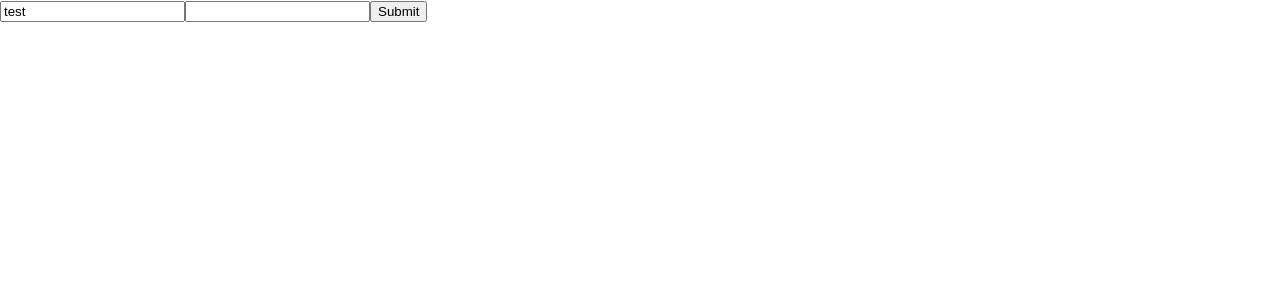
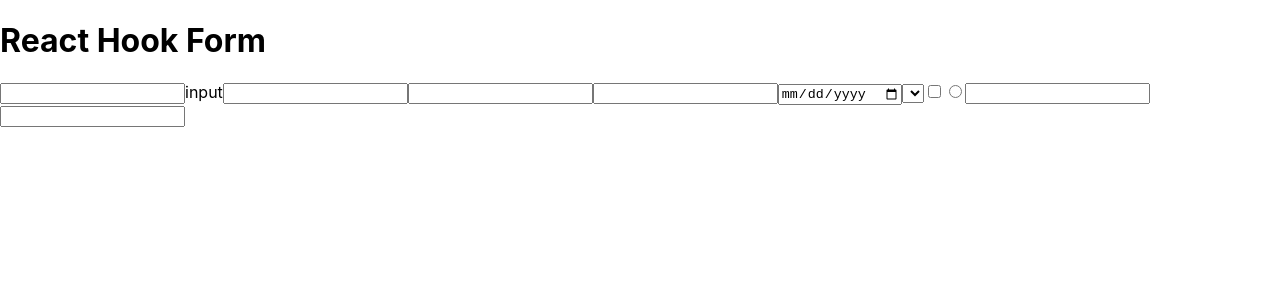
Before and after one commit to KLau7/React-Recoil-With-React-Hook-Form, a React (Create React App) app: page / in a window 1280 px wide. Shown: the top 300 px of the page. Built offline with nearby package versions, Linux system fonts and the light colour scheme.

Commit message:
update notes and form

```diff
--- a/src/App.js
+++ b/src/App.js
@@ -2,27 +2,51 @@ import './App.css';
 import { useForm } from 'react-hook-form';
 
 function App() {
-  const { register, handleSubmit, watch, errors } = useForm();
+  const { register, handleSubmit, errors } = useForm();
   const onSubmit = data => console.log(data);
 
 
   return (
     <div className="App">
+      <h1>React Hook Form</h1>
+      <form onSubmit={handleSubmit(onSubmit)}>
 
-      {/* "handleSubmit" will validate your inputs before invoking "onSubmit" */}
-      <form onSubmit={handleSubmit(onSubmit)}>
-      {/* register your input into the hook by invoking the "register" function */}
-        <input name="example" defaultValue="test" ref={register} />
+        {/* alphanumeric only */}
+        {/* mandatory */}
+        <input type="text"/>
+        input
 
-        {/* include validation with required or other standard HTML validation rules */}
-        <input name="exampleRequired" ref={register({ required: true })} />
-        {/* errors will return when field validation fails  */}
-        {errors.exampleRequired && <span>This field is required</span>}
+        {/* with placeholder */}
+        {/* disabled */}
+        <input type="text"/>
 
-        <input type="submit" />
-      </form>
+        {/* email */}
+        <input type="email" name="" id=""/>
+
+        {/* number field */}
+        {/* mandatory */}
+        <input type="number"/>
+
+        <input type="date" name="" id=""/>
+
+        <select name="" id="">
+          <option value=""></option>
+          <option value=""></option>
+          <option value=""></option>
+          <option value=""></option>
+        </select>
+
+        <input type="checkbox" name="" id=""/>
+
+        <input type="radio" name="" id=""/>
+
+        <input type="password" name="password" id=""/>
+
+        <input type="password" name="confirm_password" id=""/>
 
 
+
+      </form>
     </div>
   );
 }
```
Also changed, not shown: 1 other file (tests, documents, lock files or other folders).
